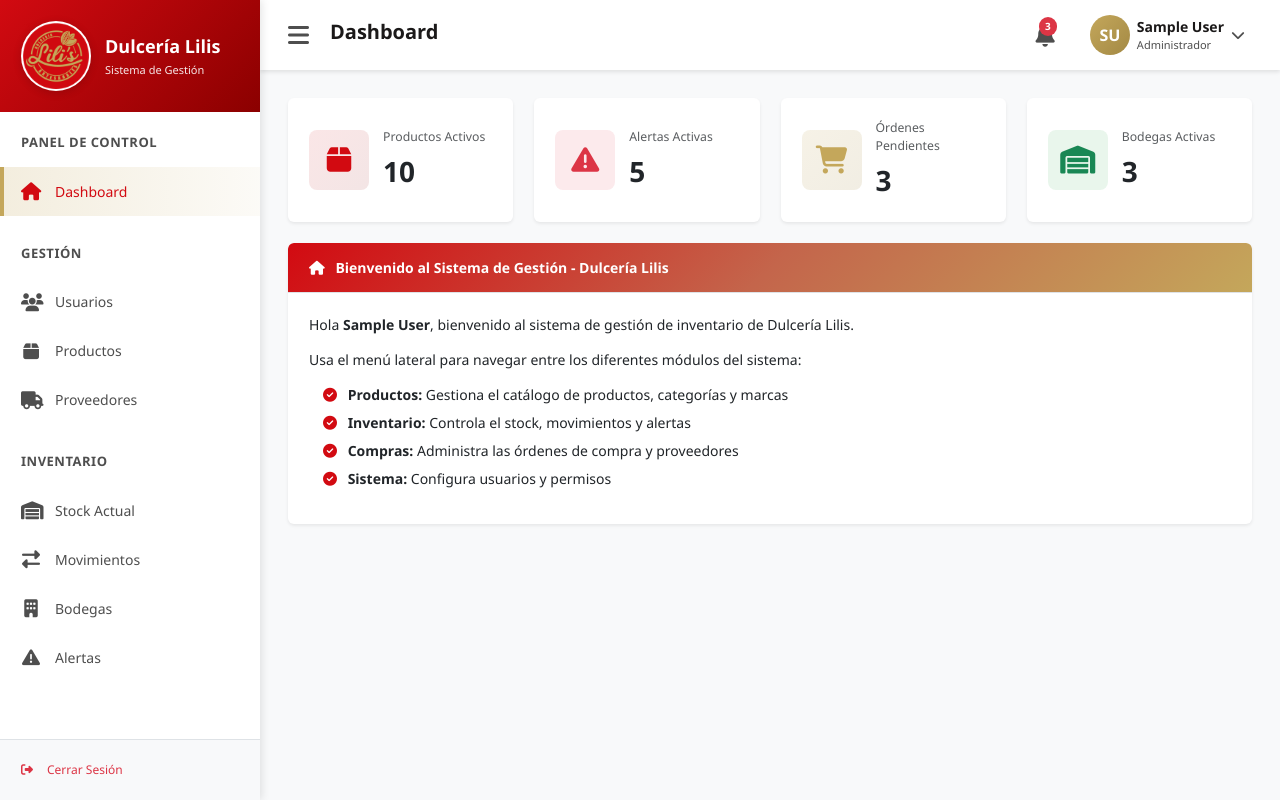
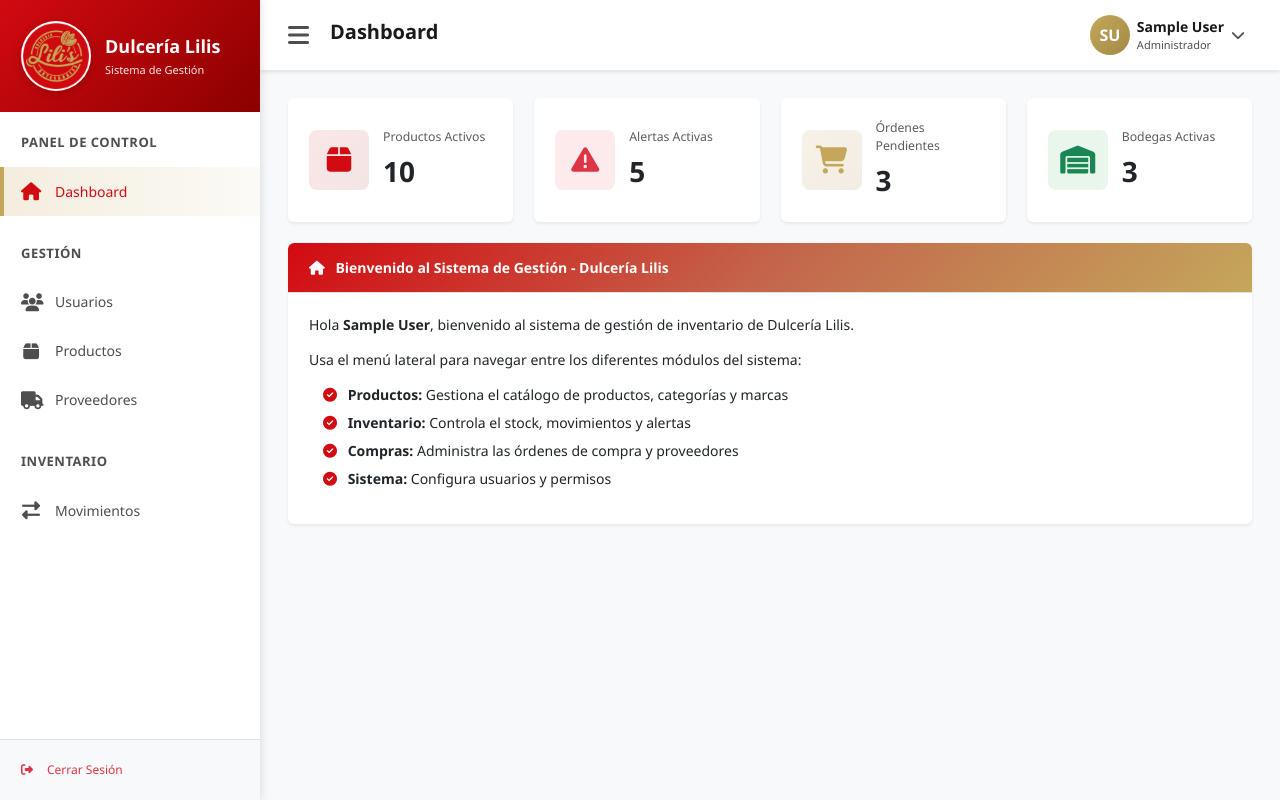
Before and after one commit to alvaroElo/lilisProject, a Django app: page /dashboard/ in a window 1280 px wide. Run offline with Django 5.2, Linux system fonts and the light colour scheme; the visitor is signed in with stand-in values (Sample User, id 1); data that the repository does not hold is empty; some libraries are stand-ins or nearby versions.

Commit message:
nuevo checkpoint

```diff
--- a/templates/dashboard_base.html
+++ b/templates/dashboard_base.html
@@ -75,27 +75,9 @@
                 <div class="sidebar-section-title">Inventario</div>
                 <ul class="sidebar-menu">
                     <li class="sidebar-menu-item">
-                        <a href="/admin/inventario/stockactual/" class="sidebar-menu-link {% if active_menu == 'stock' %}active{% endif %}">
-                            <i class="fas fa-warehouse sidebar-menu-icon"></i>
-                            <span class="sidebar-menu-text">Stock Actual</span>
-                        </a>
-                    </li>
-                    <li class="sidebar-menu-item">
                         <a href="{% url 'inventario:movimientos_list' %}" class="sidebar-menu-link {% if active_menu == 'movimientos' %}active{% endif %}">
                             <i class="fas fa-exchange-alt sidebar-menu-icon"></i>
                             <span class="sidebar-menu-text">Movimientos</span>
-                        </a>
-                    </li>
-                    <li class="sidebar-menu-item">
-                        <a href="/admin/inventario/bodega/" class="sidebar-menu-link {% if active_menu == 'bodegas' %}active{% endif %}">
-                            <i class="fas fa-building sidebar-menu-icon"></i>
-                            <span class="sidebar-menu-text">Bodegas</span>
-                        </a>
-                    </li>
-                    <li class="sidebar-menu-item">
-                        <a href="/admin/inventario/alertastock/" class="sidebar-menu-link {% if active_menu == 'alertas' %}active{% endif %}">
-                            <i class="fas fa-exclamation-triangle sidebar-menu-icon"></i>
-                            <span class="sidebar-menu-text">Alertas</span>
                         </a>
                     </li>
                 </ul>
@@ -126,42 +108,6 @@
             </div>
 
             <div class="header-right">
-                <!-- Notificaciones -->
-                <div class="notification-bell-wrapper" style="position: relative;">
-                    <button class="notification-bell">
-                        <i class="fas fa-bell"></i>
-                        <span class="notification-badge">{{ notification_count|default:3 }}</span>
-                    </button>
-
-                    <!-- Dropdown de Notificaciones -->
-                    <div class="notification-dropdown">
-                        <div class="notification-header">
-                            Notificaciones
-                        </div>
-                        <div class="notification-list">
-                            <!-- Ejemplo de notificaciones -->
-                            <div class="notification-item unread">
-                                <div class="notification-title">Alerta de Stock Bajo</div>
-                                <div class="notification-text">El producto "Chocolate Nestlé 50g" está por debajo del stock mínimo.</div>
-                                <div class="notification-time">Hace 5 minutos</div>
-                            </div>
-                            <div class="notification-item unread">
-                                <div class="notification-title">Nueva Orden de Compra</div>
-                                <div class="notification-text">Se ha creado la orden de compra OC-2025-001.</div>
-                                <div class="notification-time">Hace 1 hora</div>
-                            </div>
-                            <div class="notification-item unread">
-                                <div class="notification-title">Producto por Vencer</div>
-                                <div class="notification-text">Lote L-2024-089 vence en 7 días.</div>
-                                <div class="notification-time">Hace 2 horas</div>
-                            </div>
-                        </div>
-                        <div class="notification-footer">
-                            <a href="/admin/inventario/alertastock/">Ver todas las notificaciones</a>
-                        </div>
-                    </div>
-                </div>
-
                 <!-- User Profile -->
                 <div class="user-profile">
                     <button class="user-profile-button">
```
